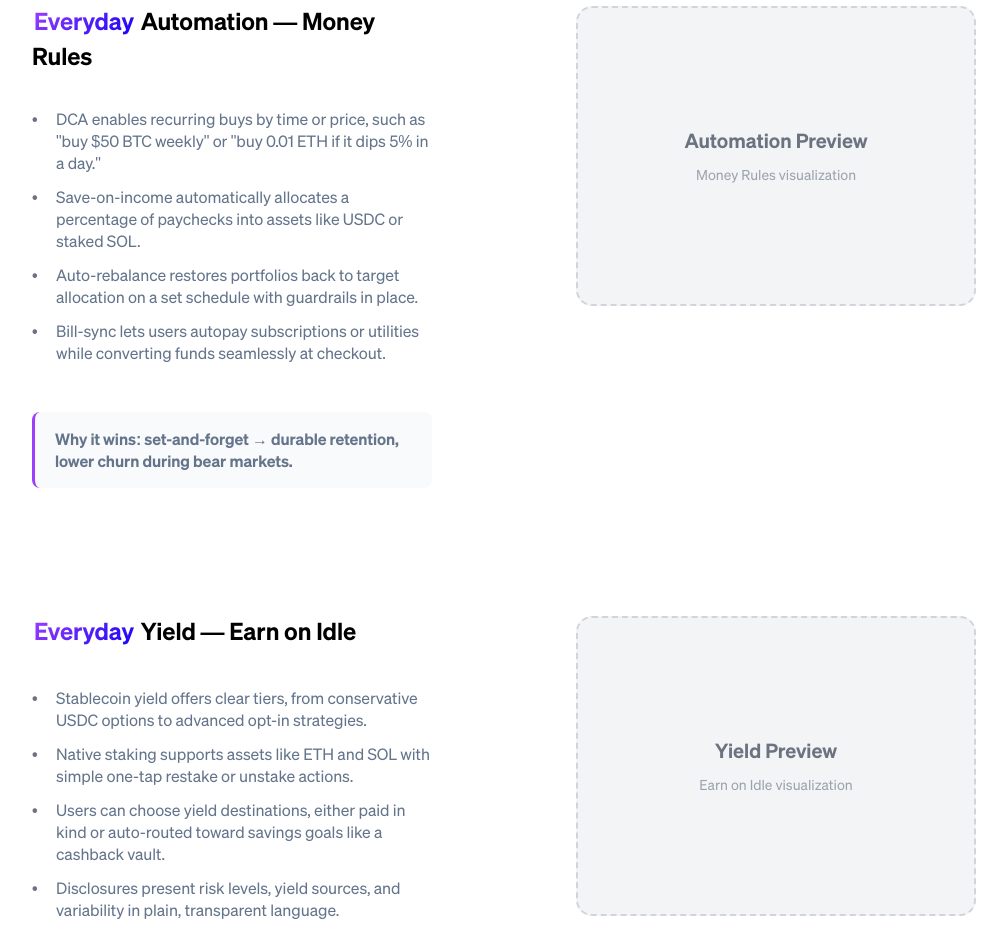
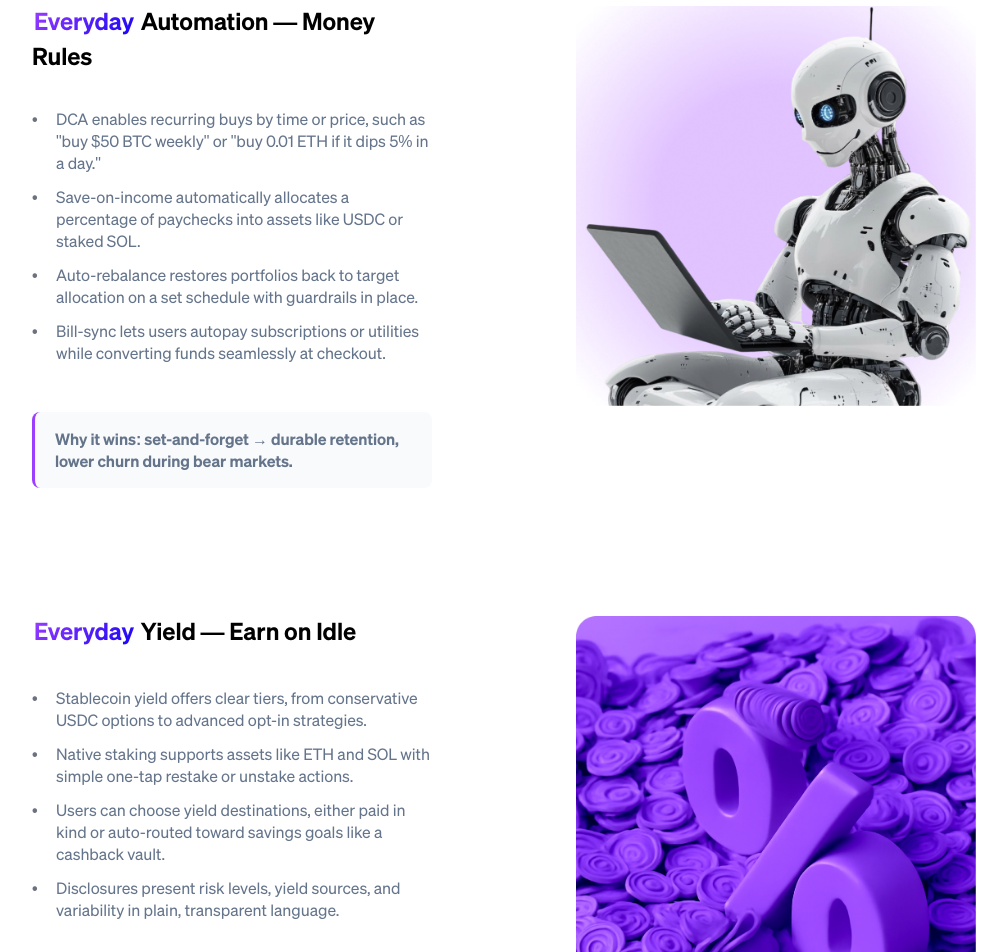
Before and after one commit to bendiagi/moonpay-everyday, a React (Vite) app: page / in a window 1280 px wide. Shown: the part 5960-6912 px from the top of the page, without its empty margins (136-1143 px from the left). Built offline with nearby package versions, Linux system fonts and the light colour scheme.

Commit message:
Add real images for Yield and Automation features: replace placeholders with actual PNG files

```diff
--- a/src/components/Features.tsx
+++ b/src/components/Features.tsx
@@ -63,10 +63,7 @@ const Features: React.FC = () => {
         </div>
 
         <div className="feature-image">
-          <div className="image-placeholder">
-            <span>Automation Preview</span>
-            <p>Money Rules visualization</p>
-          </div>
+          <img src="/automate.png" alt="Everyday Automation preview" className="feature-img" />
         </div>
       </div>
 
@@ -85,10 +82,7 @@ const Features: React.FC = () => {
         </div>
 
         <div className="feature-image">
-          <div className="image-placeholder">
-            <span>Yield Preview</span>
-            <p>Earn on Idle visualization</p>
-          </div>
+          <img src="/Yield.png" alt="Everyday Yield preview" className="feature-img" />
         </div>
       </div>
 
```
Also changed, not shown: public/Yield.png (added), public/automate.png (added).
